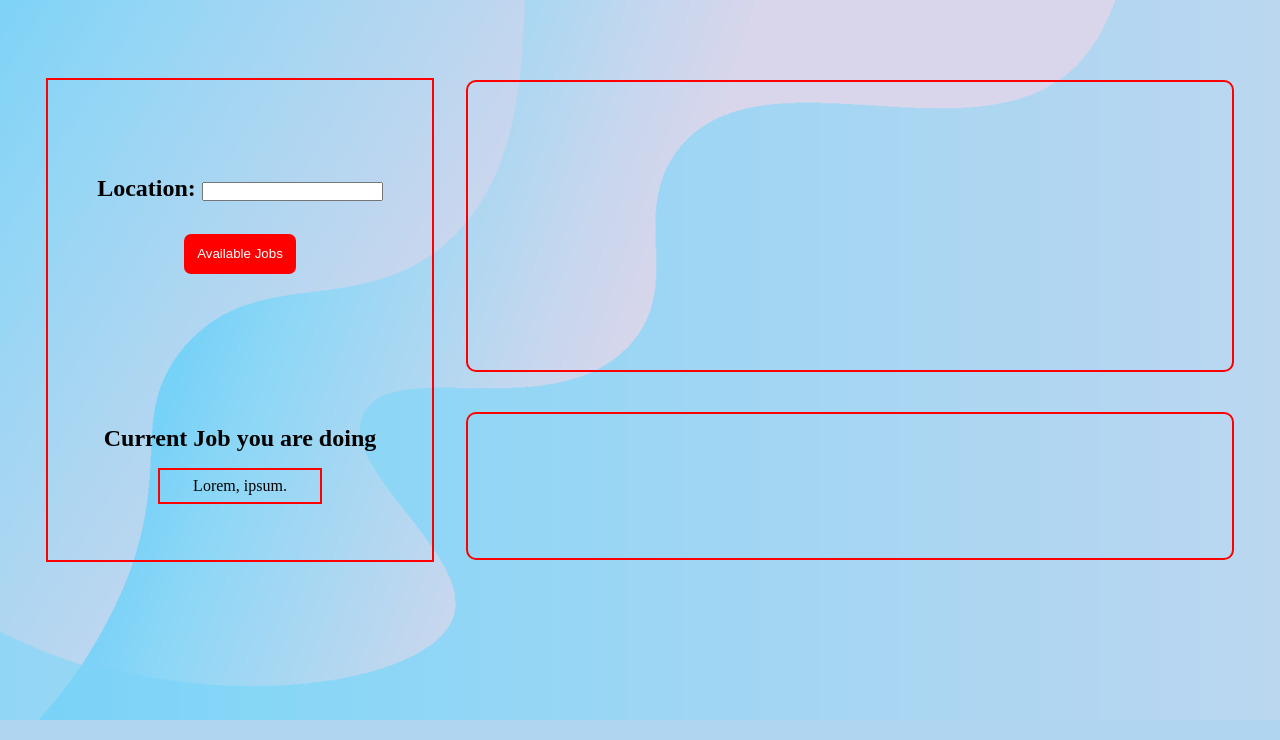
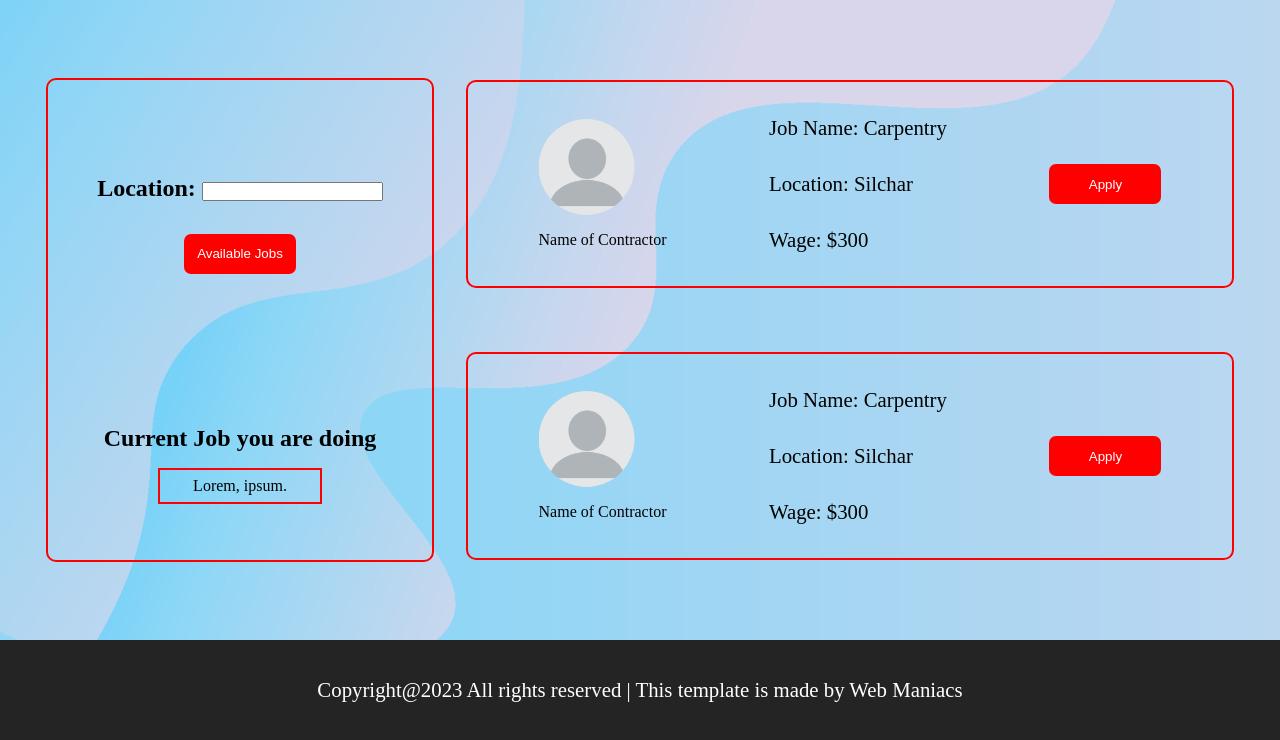
Before and after one commit to Gaurav-822/ORKER, a Flask app: template FRONT END/templates/worker-page.html in a window 1280 px wide. Shown: the part 80-820 px from the top of the page. Run offline with Flask 3, Linux system fonts and the light colour scheme; the template is opened without the code that fills it, so the values that code supplies are empty.

Commit message:
minor changes

```diff
--- a/FRONT END/static/styles/landing-style.css
+++ b/FRONT END/static/styles/landing-style.css
@@ -24,7 +24,7 @@ body{
     align-items: center;
     /* column-gap: 0.2rem; */
 }
-.nav-left img{
+.nav-left img {
     clip-path: circle();
     height: 4rem;
     width: 4rem;
@@ -137,6 +137,7 @@ body{
     justify-content: space-evenly;
     align-items: center;
     /* column-gap: 2rem; */
+    height: 16rem;
 
 }
 .child-container{
@@ -176,13 +177,18 @@ body{
     justify-content: center;
     align-items: center;
     column-gap: 2rem;
+
 }
 .left-part{
     border: 2px solid red;
     height: 30rem;
     width: 30%;
+    border-radius: 10px;
 }
 .right-part{
+    display: flex;
+    flex-direction: column;
+    row-gap: 4rem;
     /* border: 2px solid red; */
    width: 60%;
    height: 30rem;
@@ -196,6 +202,7 @@ body{
     height: 60%;
     row-gap: 2rem;
 
+
 }
 .lower-part{
     display: flex;
@@ -206,16 +213,17 @@ body{
     height: 40%;
 }
 .upper-part-1{
+    display: flex;
+    flex-direction: row;
+    align-items: center;
+    justify-content: space-evenly;
     border: 2px solid red;
-    height: 60%;
+    height: 45%;
     border-radius: 10px;
+    column-gap: 2rem;
 }
-.lower-part-1{
-    border: 2px solid red;
-    margin-top: 2.5rem;
-    height: 30%;
-    border-radius: 10px;
-}
+
+
 #btn-1{
     height: 2.5rem;
     width: 7rem;
@@ -234,3 +242,57 @@ body{
     width: 10rem;
     margin-top: 1rem;
 }
+.upper-part-1 img{
+   clip-path: circle();
+   height: 6rem;
+   width: 6rem;
+}
+
+.div-1{
+    display: flex;
+    flex-direction: column;
+    row-gap: 1rem;
+
+
+}
+.div-2{
+    display: flex;
+    justify-content: center;
+    align-items: left;
+    flex-direction: column;
+    row-gap: 2rem;
+}
+.div-2 p{
+    font-size: 1.3rem;
+}
+
+
+
+
+
+
+
+
+
+
+
+
+
+
+
+
+
+
+
+
+
+
+footer {
+    display: flex;
+    justify-content: space-around;
+    align-items: center;
+    color: white;
+    background-color: rgb(37, 36, 36);
+    font-size: 1.3rem;
+    height: 100px;
+  }
--- a/FRONT END/templates/worker-page.html
+++ b/FRONT END/templates/worker-page.html
@@ -37,9 +37,42 @@
             </div>
         </div>
         <div class="right-part">
-            <div class="upper-part-1"></div>
-            <div class="lower-part-1"></div>
+            <div class="upper-part-1">
+                <div class="div-1">
+                    <img src="../static/images/user.png" alt="">
+                    <p>Name of Contractor</p>
+                </div>
+                <div class="div-2">
+                    <p>Job Name: Carpentry</p>
+                    <p>Location: Silchar</p>
+                    <p>Wage: $300</p>
+                </div>
+                <div class="div-3">
+                    <button id="btn-1">Apply</button>
+                </div>
+            </div>
+            <div class="upper-part-1">
+                <div class="div-1">
+                    <img src="../static/images/user.png" alt="">
+                    <p>Name of Contractor</p>
+                </div>
+                <div class="div-2">
+                    <p>Job Name: Carpentry</p>
+                    <p>Location: Silchar</p>
+                    <p>Wage: $300</p>
+                </div>
+                <div class="div-3">
+                    <button id="btn-1">Apply</button>
+                </div>
+            </div>
+
         </div>
     </section>
+    <footer>
+        <div class="fd1">
+          Copyright@2023 All rights reserved | This template is made by Web Maniacs
+        </div>
+
+      </footer>
 </body>
 </html>
```
Also changed, not shown: FRONT END/templates/landing.html (+7 -1 lines).
